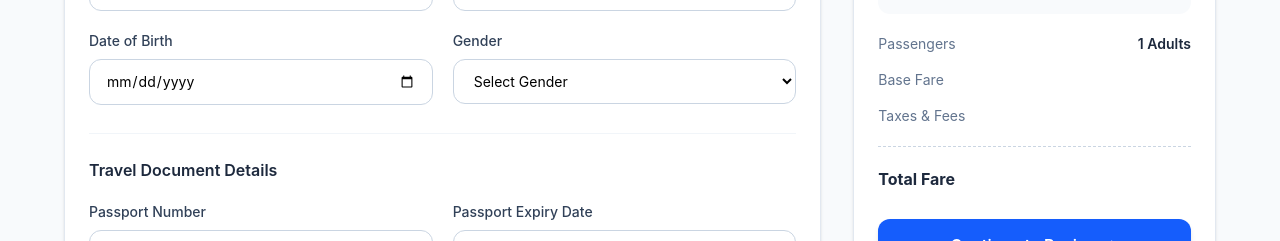
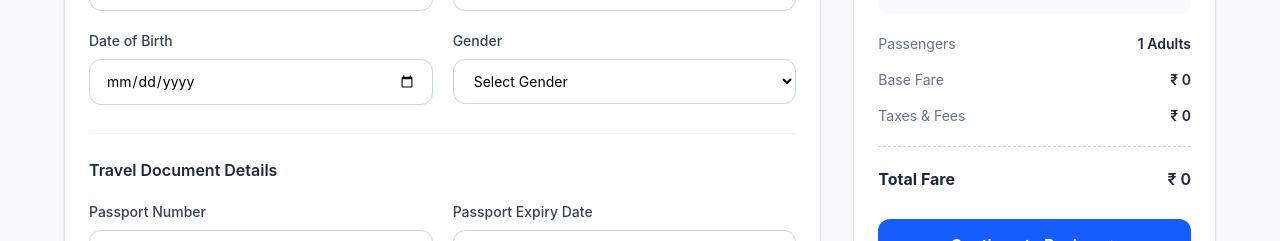
Before and after one commit to tausif900/Aeroplane-Booking-App-frontend, a React app: page /passenger-details in a window 1280 px wide. Shown: the part 324-565 px from the top of the page. Built offline with nearby package versions, Linux system fonts and the light colour scheme; no server answers; the HTML template or start-up script is replaced by a standard one.

Commit message:
fetching amount from backend with converting into INR

```diff
--- a/src/Components/Pages/PassengerDetails.jsx
+++ b/src/Components/Pages/PassengerDetails.jsx
@@ -1,9 +1,5 @@
 import React, { useEffect, useState } from "react";
 import { useLocation } from "react-router-dom";
-import {
-  currencyToINR,
-  fetchExchangeRate,
-} from "../../Utils/currencyExchangeUtils";
 import { toast } from "react-toastify";
 import axios from "axios";
 
@@ -33,15 +29,9 @@ const PassengerDetails = () => {
     phoneNumber: "",
   });
 
-  const [rate, setRate] = useState(null);
-
-  // const handlePassengerDetails = (data) => {
-  //   console.log(data);
-  // };
-
-  // const handleContactDetails = (data) => {
-  //   console.log(data);
-  // };
+  const [baseAmount, setBaseAmount] = useState(0);
+  const [taxAmount, setTaxAmount] = useState(0);
+  const [totalAmount, setTotalAmount] = useState(0);
 
   const validatePassengers = () => {
     let newError = {};
@@ -111,19 +101,16 @@ const PassengerDetails = () => {
         },
       );
       console.log(response.data);
+      setBaseAmount(response.data.baseAmount);
+      setTaxAmount(response.data.taxAmount);
+      setTotalAmount(response.data.totalAmount);
     } catch (error) {
       console.log(error);
       toast.error("Something went wrong");
     }
   };
 
-  useEffect(() => {
-    const getRate = async () => {
-      const exchangeRate = await fetchExchangeRate();
-      setRate(exchangeRate);
-    };
-    getRate();
-  }, []);
+  useEffect(() => {}, []);
 
   return (
     <>
@@ -150,7 +137,7 @@ const PassengerDetails = () => {
           <div className="grid grid-cols-1 gap-8 lg:grid-cols-3">
             {/* Passenger Forms */}
             <div className="space-y-6 lg:col-span-2">
-              {/* Passenger 1 */}
+              {/* Passenger  */}
               {passengerDetails.map((p, idx) => {
                 return (
                   <div
@@ -541,22 +528,18 @@ const PassengerDetails = () => {
 
                   <div className="flex justify-between">
                     <span className="text-slate-500">Base Fare</span>
-                    {rate !== null && flightData?.base_amount && (
+
                     <span className="font-semibold text-slate-800">
-                        ₹{" "}
-                        {currencyToINR(flightData.base_amount, rate).toFixed(2)}
+                      ₹ {baseAmount}
                     </span>
-                    )}
                   </div>
 
                   <div className="flex justify-between">
                     <span className="text-slate-500">Taxes & Fees</span>
-                    {rate !== null && flightData?.tax_amount && (
+
                     <span className="font-semibold text-slate-800">
-                        ₹{" "}
-                        {currencyToINR(flightData.tax_amount, rate).toFixed(2)}
+                      ₹ {taxAmount}
                     </span>
-                    )}
                   </div>
                 </div>
 
@@ -564,12 +547,10 @@ const PassengerDetails = () => {
 
                 <div className="flex items-center justify-between">
                   <span className="font-bold text-slate-800">Total Fare</span>
-                  {rate !== null && flightData?.total_amount && (
+
                   <span className="font-semibold text-slate-800">
-                      ₹{" "}
-                      {currencyToINR(flightData.total_amount, rate).toFixed(2)}
+                    ₹ {totalAmount}
                   </span>
-                  )}
                 </div>
 
                 <button
```
Lines whose indentation alone changed are shown as unchanged.
